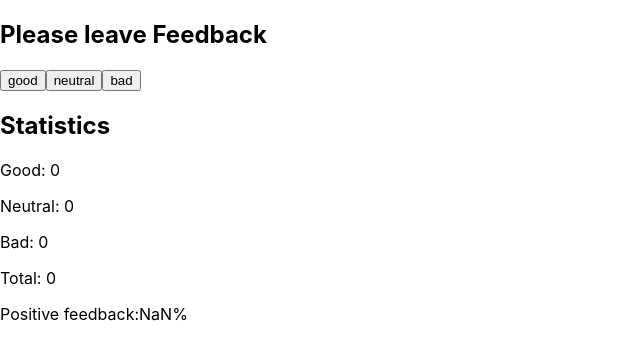
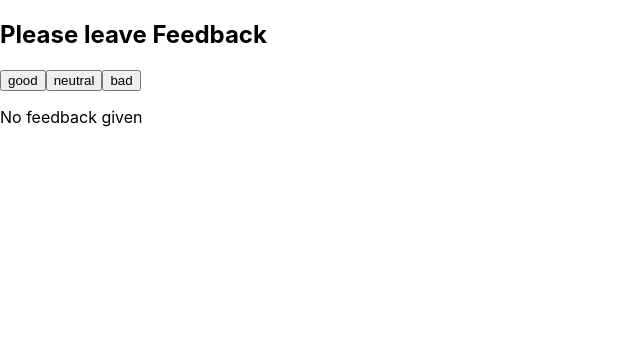
Before and after one commit to YaremaV/goit-react-hw-02-feedback, a React (Create React App) app: page / in a window 1280 px wide. Shown: the top 360 px of the page, without its empty margins (0-640 px from the left). Built offline with nearby package versions, Linux system fonts and the light colour scheme.

Commit message:
Added Notification if not feedback

```diff
--- a/src/App.js
+++ b/src/App.js
@@ -1,7 +1,8 @@
 import React, { Component } from 'react';
 import PropTypes from 'prop-types';
 import Feedback from './components/Feedback/Feedback';
-import Statistics from "./components/Statistics/Statistics"
+import Statistics from "./components/Statistics/Statistics";
+import Notification from './components/Notification/Notification';
 
 class App extends Component {
 
@@ -47,6 +48,8 @@ class App extends Component {
 
     const { good, neutral, bad } = this.state;
     const keys = Object.keys(this.state);
+    const stats = Object.values(this.state);
+
 
         return (
     <>
@@ -56,13 +59,13 @@ class App extends Component {
 
             />
 
-            <Statistics
+            {stats.some(value => value > 0) ? <Statistics
               good={good}
               neutral={neutral}
               bad={bad}
               total={this.countTotalFeedback()}
               positivePercentage={this.countPositiveFeedbackPercentage()}
-            />
+            /> : <Notification message="No feedback given"/> }
     </>
 
         );
--- /dev/null
+++ b/src/components/Notification/Notification.js
@@ -0,0 +1,6 @@
+import React from 'react';
+import './notification.css';
+
+export default function Notification({ message}) {
+    return <p className="message">{message}</p>
+}
```
Also changed, not shown: src/components/Notification/notification.css (added).
